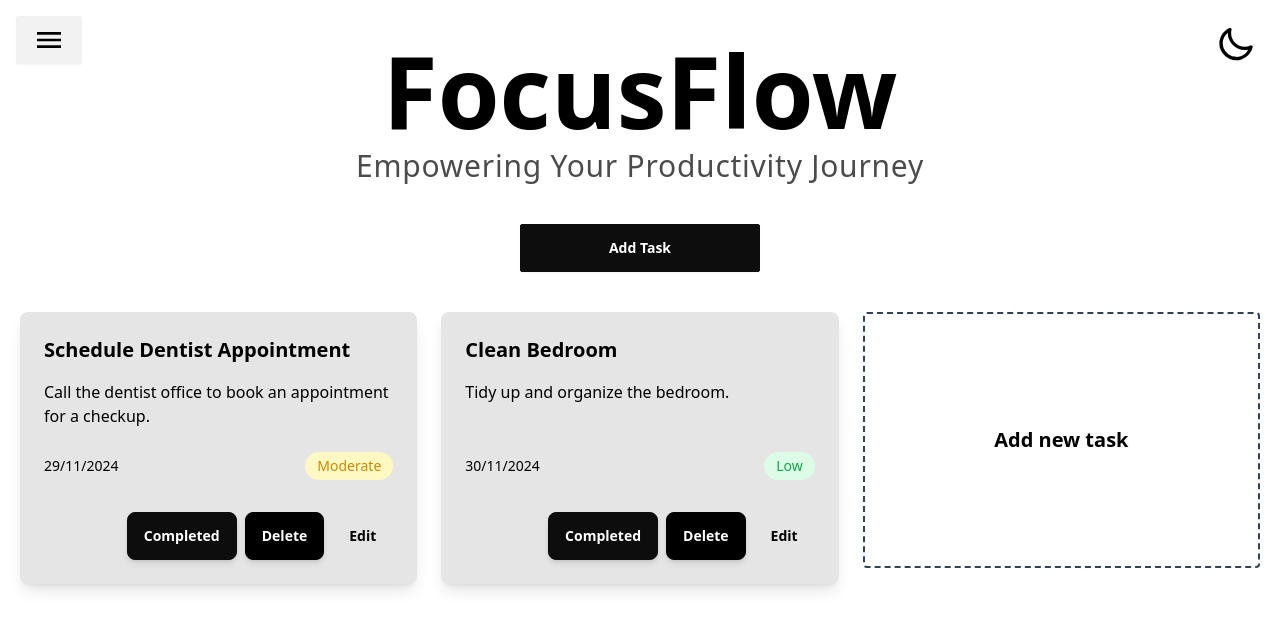
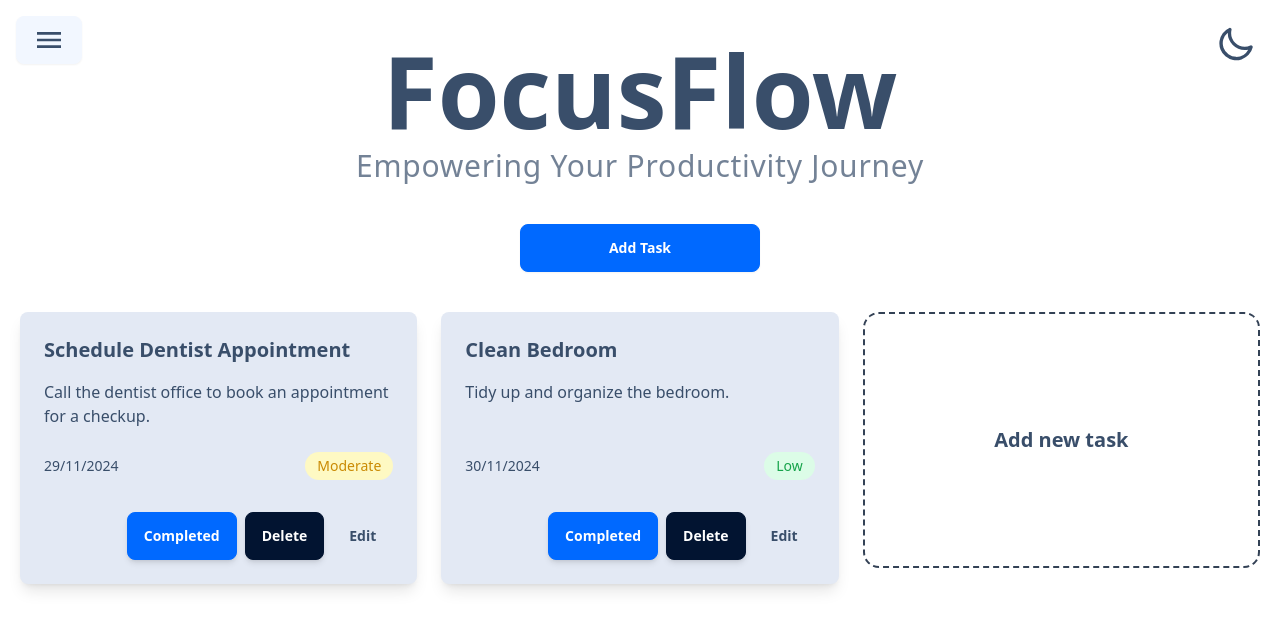
Before and after one commit to PreetPandya/FocusFlow-A-Todo-App, a React (Vite) app: page / in a window 1280 px wide. Shown: the top 630 px of the page. Built offline with nearby package versions, Linux system fonts and the light colour scheme; the HTML template or start-up script is replaced by a standard one.

Commit message:
Update tailwind.config.js

```diff
--- a/tailwind.config.js
+++ b/tailwind.config.js
@@ -6,6 +6,6 @@ export default {
   },
   plugins: [require("daisyui")],
   daisyui: {
-    themes: ["lofi", "black"],
+    themes: ["winter", "dim"],
   },
 };
```
